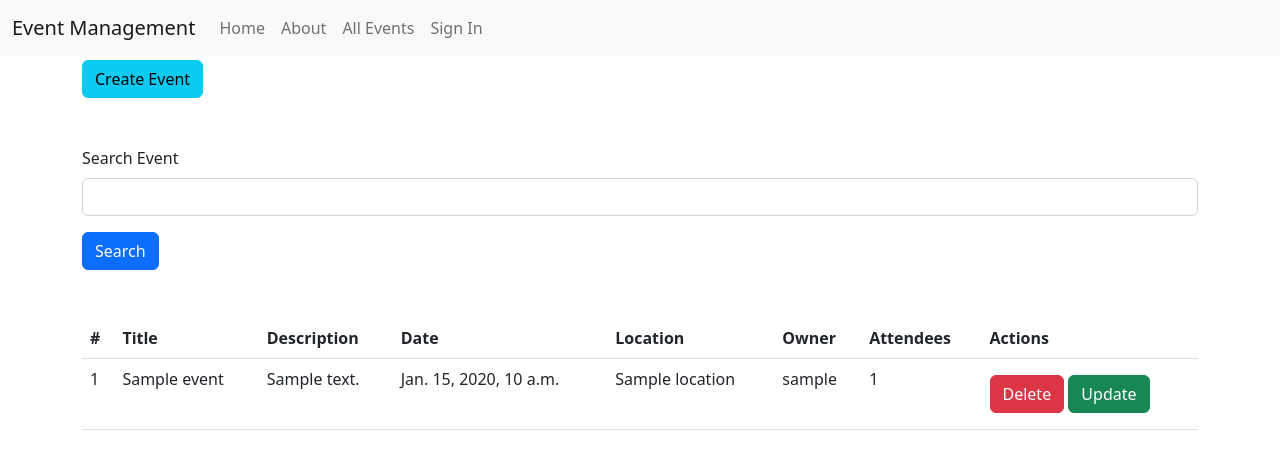
After one commit to Bismakhan786/event-management-backend, a Django app: template event_management/templates/events/all_events.html in a window 1280 px wide. The commit adds this page. Shown: the top 469 px of the page. Run offline with Django 5.2, Linux system fonts and the light colour scheme; the template is opened without the code that fills it: most values are stand-ins (such as "Sample title", 1, 10 or a date in 2020); some libraries are stand-ins or nearby versions.

Commit message:
feat: Configure Event model and CRUD API

```diff
--- a/config/settings/base.py
+++ b/config/settings/base.py
@@ -87,6 +87,7 @@ THIRD_PARTY_APPS = [
 LOCAL_APPS = [
     "event_management.users",
     # Your stuff: custom apps go here
+    "event_management.events",
 ]
 # https://docs.djangoproject.com/en/dev/ref/settings/#installed-apps
 INSTALLED_APPS = DJANGO_APPS + THIRD_PARTY_APPS + LOCAL_APPS
--- a/config/urls.py
+++ b/config/urls.py
@@ -24,6 +24,7 @@ urlpatterns = [
     path("accounts/", include("allauth.urls")),
     # Your stuff: custom urls includes go here
     # ...
+    path("events/", include("event_management.events.urls")),
     # Media files
     *static(settings.MEDIA_URL, document_root=settings.MEDIA_ROOT),
 ]
--- /dev/null
+++ b/event_management/events/admin.py
@@ -0,0 +1 @@
+# Register your models here.
--- /dev/null
+++ b/event_management/events/apps.py
@@ -0,0 +1,6 @@
+from django.apps import AppConfig
+
+
+class EventsConfig(AppConfig):
+    default_auto_field = "django.db.models.BigAutoField"
+    name = "event_management.events"
--- /dev/null
+++ b/event_management/events/tests.py
@@ -0,0 +1 @@
+# Create your tests here.
--- a/event_management/templates/base.html
+++ b/event_management/templates/base.html
@@ -65,6 +65,9 @@
                 <li class="nav-item">
                   <a class="nav-link" href="{% url 'about' %}">About</a>
                 </li>
+                <li class="nav-item">
+                  <a class="nav-link" href="{% url 'events:all_events' %}">All Events</a>
+                </li>
                 {% if request.user.is_authenticated %}
                   <li class="nav-item">
                     <a class="nav-link"
--- /dev/null
+++ b/event_management/templates/events/all_events.html
@@ -0,0 +1,51 @@
+{% extends "base.html" %}
+
+{% load static %}
+
+{% block content %}
+  <a href="{% url 'events:create_event' %}" class="btn btn-info">Create Event</a>
+  <div class="mt-5">
+    <div class="mx-auto">
+      <form>
+        <div class="mb-3">
+          <label for="exampleInputEmail1" class="form-label">Search Event</label>
+          <input type="text" name="search" class="form-control" />
+        </div>
+        <button type="submit" class="btn btn-primary">Search</button>
+      </form>
+    </div>
+  </div>
+  <table class="table mt-5">
+    <thead>
+      <tr>
+        <th scope="col">#</th>
+        <th scope="col">Title</th>
+        <th scope="col">Description</th>
+        <th scope="col">Date</th>
+        <th scope="col">Location</th>
+        <th scope="col">Owner</th>
+        <th scope="col">Attendees</th>
+        <th scope="col">Actions</th>
+      </tr>
+    </thead>
+    <tbody>
+      {% for event in events %}
+        <tr>
+          <td>{{ forloop.counter }}</td>
+          <td>{{ event.title }}</td>
+          <td>{{ event.description }}</td>
+          <td>{{ event.date }}</td>
+          <td>{{ event.location }}</td>
+          <td>{{ event.owner.username }}</td>
+          <td>{{ event.attendees.count }}</td>
+          <td>
+            <a href="{% url 'events:delete_event' event.id %}"
+               class="btn btn-danger my-2">Delete</a>
+            <a href="{% url 'events:update_event' event.id %}"
+               class="btn btn-success">Update</a>
+          </td>
+        </tr>
+      {% endfor %}
+    </tbody>
+  </table>
+{% endblock content %}
```
Also changed, not shown: event_management/events/models.py (added, +21 -0 lines), event_management/events/urls.py (added, +14 -0 lines), event_management/events/views.py (added, +86 -0 lines), event_management/templates/events/create_event.html (added, +15 -0 lines), event_management/templates/events/update_event.html (added, +15 -0 lines), event_management/events/__init__.py (added), event_management/events/migrations/0001_initial.py (added), event_management/events/migrations/__init__.py (added).
